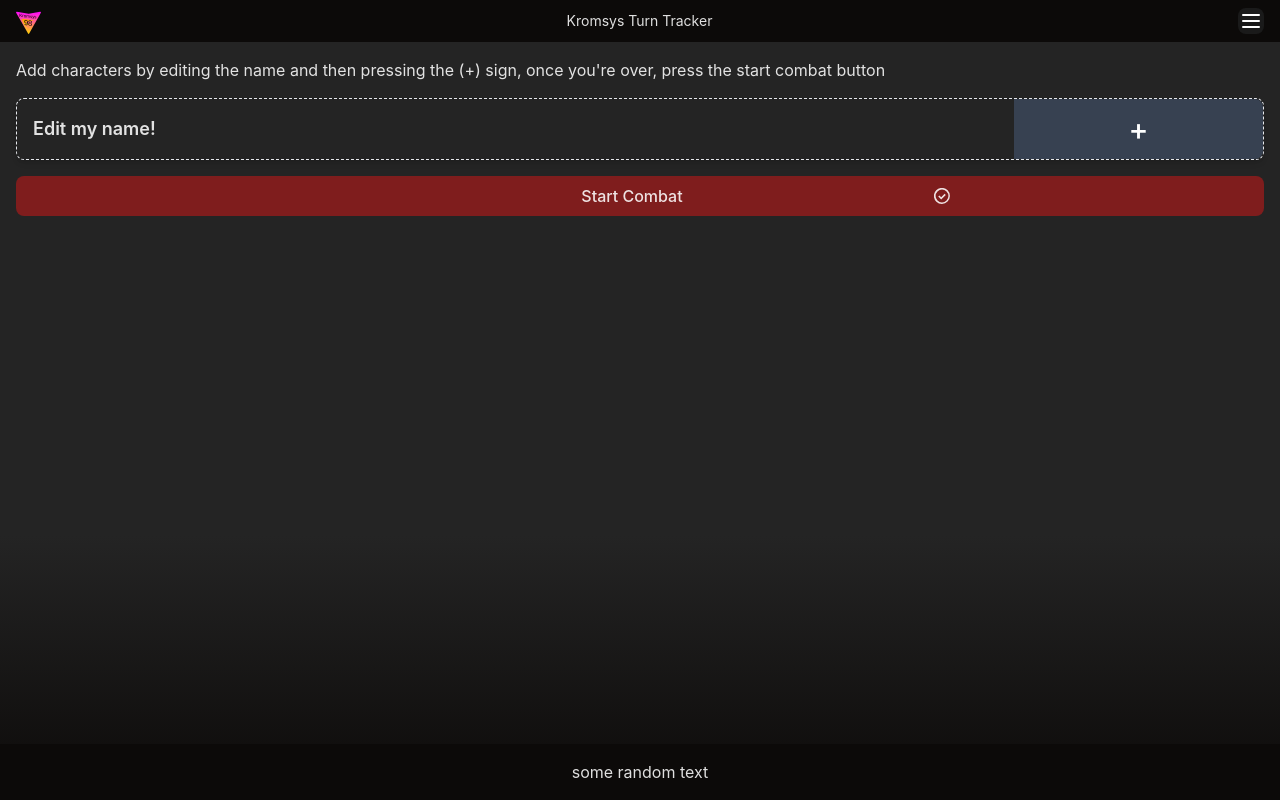
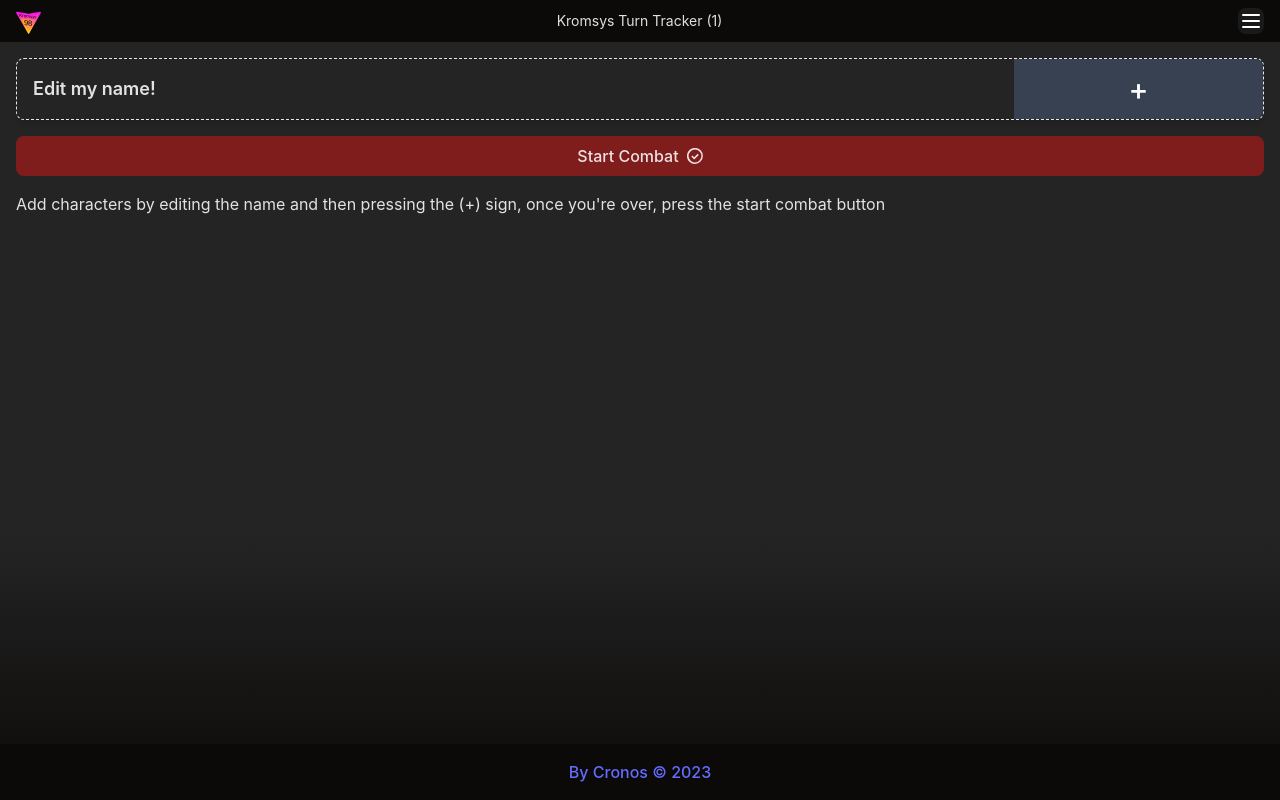
Before and after one commit to sebastianpennino/krom_turn, a React (Vite) app: page / in a window 1280 px wide. Built offline with nearby package versions, Linux system fonts and the light colour scheme.

Commit message:
Added timer, resetStats and kill options to individual players

```diff
--- a/src/App.tsx
+++ b/src/App.tsx
@@ -43,22 +43,27 @@ const getListStyle = (isDraggingOver: boolean): React.CSSProperties => ({
 type AppState = {
   characters: Character[];
   hasCombatStarted: boolean;
+  turn: number;
 };
 
 const initialState: AppState = {
   characters: [], // getFakeCharacterCardData(10),
   hasCombatStarted: false,
+  turn: 1,
 };
 
 export enum TurnTrackerAction {
   REORDER_AFTER_DRAG = "REORDER_AFTER_DRAG",
   SHUFFLE_CHARACTERS = "SHUFFLE_CHARACTERS",
   RESET_POINTS = "RESET_POINTS",
+  INCREASE_TURN = "INCREASE_TURN",
   CHANGE_PA = "CHANGE_PA",
   CHANGE_PR = "CHANGE_PR",
   CHANGE_LIFE = "CHANGE_LIFE",
   CHANGE_MANA = "CHANGE_MANA",
   RESET_SOURCES = "RESET_SOURCES",
+  KILL_CHARACTER = "KILL_CHARACTER",
+  TOGGLE_TIMER = "TOGGLE_TIMER",
   CHANGE_STAMINA = "CHANGE_STAMINA",
   ADD_CHARACTER = "ADD_CHARACTER",
   TOGGLE_COMBAT = "TOGGLE_COMBAT",
@@ -94,6 +99,12 @@ const appReducer = (state: AppState, action: AppAction) => {
       return {
         ...state,
         characters: newChars,
+      };
+    }
+    case TurnTrackerAction.INCREASE_TURN: {
+      return {
+        ...state,
+        turn: state.turn + 1,
       };
     }
     case TurnTrackerAction.CHANGE_LIFE: {
@@ -174,6 +185,45 @@ const appReducer = (state: AppState, action: AppAction) => {
       }
       return state;
     }
+    case TurnTrackerAction.KILL_CHARACTER: {
+      const foundIndex = state.characters.findIndex((char) => {
+        return char.id === action.payload;
+      });
+      if (foundIndex !== -1) {
+        const copyCharacter = {
+          ...state.characters[foundIndex],
+          died: true,
+        };
+
+        const newChars = [...state.characters];
+        newChars[foundIndex] = copyCharacter;
+        return {
+          ...state,
+          characters: newChars,
+        };
+      }
+      return state;
+    }
+    case TurnTrackerAction.TOGGLE_TIMER: {
+      const foundIndex = state.characters.findIndex((char) => {
+        return char.id === action.payload;
+      });
+      if (foundIndex !== -1) {
+        const currentTimer = state.characters[foundIndex].timer;
+        const copyCharacter = {
+          ...state.characters[foundIndex],
+          timer: currentTimer > 0 ? 0 : state.turn,
+        };
+
+        const newChars = [...state.characters];
+        newChars[foundIndex] = copyCharacter;
+        return {
+          ...state,
+          characters: newChars,
+        };
+      }
+      return state;
+    }
     case TurnTrackerAction.CHANGE_PA: {
       const foundIndex = state.characters.findIndex((char) => {
         return char.id === action.payload;
@@ -233,6 +283,8 @@ const appReducer = (state: AppState, action: AppAction) => {
 };
 
 const App = () => {
+  const currentYear = new Date().getFullYear();
+
   const [state, dispatch] = useReducer<Reducer<AppState, AppAction>>(
     appReducer,
     initialState
@@ -302,6 +354,20 @@ const App = () => {
     });
   };
 
+  const killCharacter = (id: string) => {
+    dispatch({
+      type: TurnTrackerAction.KILL_CHARACTER,
+      payload: id,
+    });
+  };
+
+  const toggleTimer = (id: string) => {
+    dispatch({
+      type: TurnTrackerAction.TOGGLE_TIMER,
+      payload: id,
+    });
+  };
+
   const resetPoints = () => {
     dispatch({
       type: TurnTrackerAction.RESET_POINTS,
@@ -315,6 +381,13 @@ const App = () => {
     dispatch({
       type: TurnTrackerAction.SHUFFLE_CHARACTERS,
       payload: shuffledCharacters,
+    });
+  };
+
+  const increaseTurn = () => {
+    dispatch({
+      type: TurnTrackerAction.INCREASE_TURN,
+      payload: null,
     });
   };
 
@@ -340,7 +413,9 @@ const App = () => {
           <KromsysLogo />
         </div>
         <div>
-          <h1 className="text-sm">Kromsys Turn Tracker</h1>
+          <h1 className="text-sm">
+            Kromsys Turn Tracker {state.turn > 0 ? `(${state.turn})` : ""}
+          </h1>
         </div>
         <button className="text-white p-0">
           <svg
@@ -374,15 +449,11 @@ const App = () => {
                   ref={provided.innerRef}
                   style={getListStyle(snapshot.isDraggingOver)}
                 >
-                {!state.hasCombatStarted && state.characters.length === 0 && (
-                  <p className="mb-4">
-                    Add characters by editing the name and then pressing the (+)
-                    sign, once you're over, press the start combat button
-                  </p>
-                )}
-                {!state.hasCombatStarted &&  (<PlusCard addFn={addCharacter} />)}
+                  {!state.hasCombatStarted && <PlusCard addFn={addCharacter} />}
 
-                {state.characters.map((char: Character, index: number) => (
+                  {state.characters
+                    .filter((char: Character) => !char.died)
+                    .map((char: Character, index: number) => (
                       <Draggable
                         key={char.id}
                         draggableId={char.id}
@@ -413,6 +484,9 @@ const App = () => {
                                   life: char.life,
                                   mana: char.mana,
                                   stamina: char.stamina,
+                                  died: char.died,
+                                  timer: char.timer,
+                                  ascTimer: char.ascTimer,
                                 }}
                                 changePA={changePA}
                                 changePR={changePR}
@@ -420,7 +494,10 @@ const App = () => {
                                 changeMana={changeMana}
                                 changeStamina={changeStamina}
                                 resetSources={resetSources}
+                                toggleTimer={toggleTimer}
+                                killCharacter={killCharacter}
                                 disabled={!state.hasCombatStarted}
+                                currentTurn={state.turn}
                               />
                             ) : (
                               <SmallCharacterCard
@@ -440,7 +517,21 @@ const App = () => {
                   {provided.placeholder}
                 </div>
 
-              <ToolBar hasCombatStarted={state.hasCombatStarted} toggleCombat={toggleCombat} />
+                <ToolBar
+                  hasCombatStarted={state.hasCombatStarted}
+                  players={state.characters.length}
+                  toggleCombat={toggleCombat}
+                  resetPoints={resetPoints}
+                  shuffleCharacters={shuffleCharacters}
+                  increaseTurn={increaseTurn}
+                />
+
+                {!state.hasCombatStarted && state.characters.length <= 2 && (
+                  <p className="mb-4">
+                    Add characters by editing the name and then pressing the (+)
+                    sign, once you're over, press the start combat button
+                  </p>
+                )}
               </>
             )}
           </Droppable>
@@ -449,7 +540,9 @@ const App = () => {
 
       {/* Footer */}
       <footer className="bg-stone-950 py-4 px-4 flex justify-center">
-        <p>some random text</p>
+        <a href="https://github.com/sebastianpennino" title="author">
+          By Cronos © {currentYear}
+        </a>
         {/*
         {state.hasCombatStarted ? (
           <>
--- a/src/components/ToolBar.tsx
+++ b/src/components/ToolBar.tsx
@@ -1,20 +1,20 @@
 import React, { Reducer, useReducer } from "react";
-// import { ReactComponent as AddIcon } from "../assets/icon-add.svg";
+import { ReactComponent as AddIcon } from "../assets/icon-add.svg";
 import { ReactComponent as CancelIcon } from "../assets/icon-cancel.svg";
-// import { ReactComponent as AddUserIcon } from "../assets/icon-user-add.svg";
-// import { ReactComponent as ArrowFwdIcon } from "../assets/icon-arrow-forward.svg";
+import { ReactComponent as AddUserIcon } from "../assets/icon-user-add.svg";
+import { ReactComponent as ArrowFwdIcon } from "../assets/icon-arrow-forward.svg";
 import { ReactComponent as ArrowBwdIcon } from "../assets/icon-arrow-backward.svg";
-// import { ReactComponent as DownOpenIcon } from "../assets/icon-down-open.svg";
-// import { ReactComponent as HourglassIcon } from "../assets/icon-hourglass.svg";
-// import { ReactComponent as MoveUpDownLockIcon } from "../assets/icon-move-up-down-lock.svg";
-// import { ReactComponent as MoveUpDownIcon } from "../assets/icon-move-up-down.svg";
-// import { ReactComponent as RemoveIcon } from "../assets/icon-remove.svg";
-// import { ReactComponent as ResetIcon } from "../assets/icon-reset.svg";
-// import { ReactComponent as SettingIcon } from "../assets/icon-setting.svg";
-// import { ReactComponent as ShuffleIcon } from "../assets/icon-shuffle.svg";
-// import { ReactComponent as SkullIcon } from "../assets/icon-skull.svg";
-// import { ReactComponent as ThunderIcon } from "../assets/icon-thunder.svg";
-// import { ReactComponent as ToolIcon } from "../assets/icon-tool.svg";
+import { ReactComponent as DownOpenIcon } from "../assets/icon-down-open.svg";
+import { ReactComponent as HourglassIcon } from "../assets/icon-hourglass.svg";
+import { ReactComponent as MoveUpDownLockIcon } from "../assets/icon-move-up-down-lock.svg";
+import { ReactComponent as MoveUpDownIcon } from "../assets/icon-move-up-down.svg";
+import { ReactComponent as RemoveIcon } from "../assets/icon-remove.svg";
+import { ReactComponent as ResetIcon } from "../assets/icon-reset.svg";
+import { ReactComponent as SettingIcon } from "../assets/icon-setting.svg";
+import { ReactComponent as ShuffleIcon } from "../assets/icon-shuffle.svg";
+import { ReactComponent as SkullIcon } from "../assets/icon-skull.svg";
+import { ReactComponent as ThunderIcon } from "../assets/icon-thunder.svg";
+import { ReactComponent as ToolIcon } from "../assets/icon-tool.svg";
 import { ReactComponent as CheckMarkIcon } from "../assets/icon-checkmark.svg";
 import { ReactComponent as CheckMarkFillIcon } from "../assets/icon-checkmark-fill.svg";
 
@@ -28,7 +28,11 @@ export interface Character {
 
 interface ToolBarProps {
   hasCombatStarted: boolean;
-  toggleCombat: () => void
+  players: number;
+  toggleCombat: () => void;
+  shuffleCharacters: () => void;
+  resetPoints: () => void;
+  increaseTurn: () => void;
 }
 
 type ToolBarState = {
@@ -62,7 +66,14 @@ const toolbarReducer = (state: ToolBarState, action: ToolBarAppAction) => {
   }
 };
 
-const ToolBar: React.FC<ToolBarProps> = ({ hasCombatStarted, toggleCombat }) => {
+const ToolBar: React.FC<ToolBarProps> = ({
+  hasCombatStarted,
+  players,
+  toggleCombat,
+  shuffleCharacters,
+  resetPoints,
+  increaseTurn,
+}) => {
   const [state, dispatch] = useReducer<Reducer<ToolBarState, ToolBarAppAction>>(
     toolbarReducer,
     initialState
@@ -75,37 +86,49 @@ const ToolBar: React.FC<ToolBarProps> = ({ hasCombatStarted, toggleCombat }) =>
     });
   };
 
+  const startCombat = () => {
+    if (players > 0) {
+      toggleCombat();
+    }
+  };
+
   return (
     <div className="rounded-lg p-0 h-10 mb-4 sticky bottom-0 flex justify-center">
       {!hasCombatStarted ? (
         <>
-          <button className="w-full bg-red-900 flex items-center justify-center rounded-lg" onClick={toggleCombat}>
-            <span className="w-1/2">Start Combat</span><CheckMarkIcon />
+          <button
+            className="w-full bg-red-900 flex items-center justify-center rounded-lg"
+            onClick={startCombat}
+          >
+            <span className="mr-2">Start Combat</span>
+            <CheckMarkIcon />
           </button>
         </>
       ) : (
         <>
-          <button className="w-1/4 bg-red-900 flex items-center justify-center rounded-lg rounded-r-none">
-            <CheckMarkIcon />
+          <button
+            className="w-1/3 bg-indigo-900 flex items-center justify-center rounded-lg rounded-r-none"
+            onClick={shuffleCharacters}
+          >
+            <span className="mr-2">Shuffle</span>
+            <ShuffleIcon />
           </button>
-          <button className="w-1/4 bg-blue-900 flex items-center justify-center rounded-none">
-            <CheckMarkFillIcon />
+          <button
+            className="w-1/3 bg-rose-900 flex items-center justify-center rounded-none"
+            onClick={resetPoints}
+          >
+            <span className="mr-2">Points</span>
+            <ResetIcon />
           </button>
-          <button className="w-1/4 bg-lime-900 flex items-center justify-center rounded-none">
-            <ArrowBwdIcon />
+          <button
+            className="w-1/3 bg-teal-900 flex items-center justify-center rounded-lg rounded-l-none"
+            onClick={increaseTurn}
+          >
+            <ArrowFwdIcon />
           </button>
-          <button className="w-1/4 bg-yellow-900 flex items-center justify-center rounded-lg rounded-l-none">
-            <CancelIcon />
-          </button>
+
         </>
       )}
-
-      {/* <button className="w-1/4 bg-sky-900 flex items-center justify-center rounded-none">
-        <CheckMarkFillIcon />
-      </button>
-      <button className="w-1/6 bg-rose-900 flex items-center justify-center rounded-none">
-        <RemoveIcon />
-      </button> */}
     </div>
   );
 };
--- a/src/utils/utils.ts
+++ b/src/utils/utils.ts
@@ -39,6 +39,9 @@ export const getFakeCharacterCardData = (count: number) => {
     life: 0,
     mana: 0,
     stamina: 0,
+    died: false,
+    timer: 0,
+    ascTimer: 0,
   }));
 };
 
```
Also changed, not shown: src/components/CharacterCard.tsx (+124 -17 lines). Lines whose indentation alone changed are shown as unchanged.
